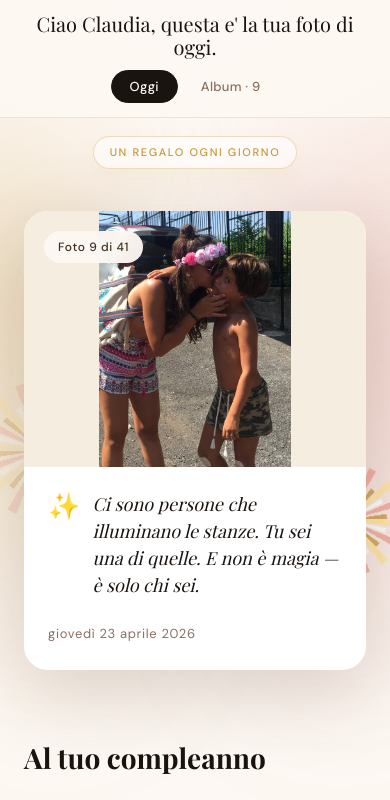
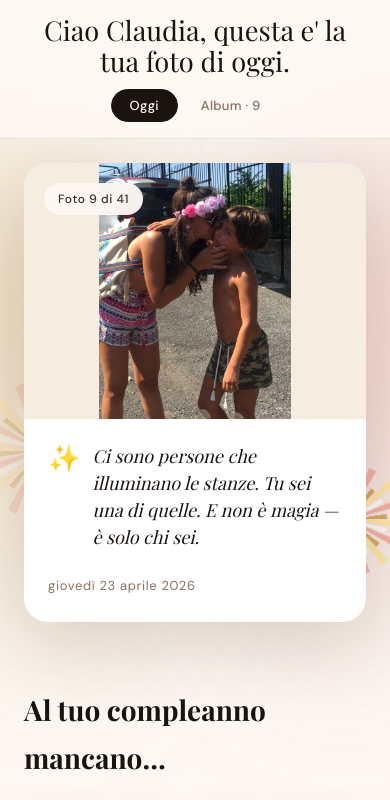
Before and after one commit to enzo1958x/Claudia-18, a Next.js app: page / in a window 390 px wide. Shown: the top 800 px of the page. Built offline with nearby package versions, Linux system fonts and the light colour scheme; a web font is replaced by a local one.

Commit message:
Add files via upload

```diff
--- a/src/app/globals.css
+++ b/src/app/globals.css
@@ -258,16 +258,16 @@ nav {
 .nav-inner {
   max-width: 860px;
   margin: 0 auto;
-  padding: 12px 24px 14px;
+  padding: 14px 24px 16px;
   display: flex;
   flex-direction: column;
   align-items: center;
-  gap: 10px;
+  gap: 12px;
 }
 
 .nav-heading {
   font-family: var(--font-display);
-  font-size: clamp(22px, 3.2vw, 30px);
+  font-size: clamp(28px, 4.4vw, 42px);
   color: var(--ink);
   text-align: center;
   line-height: 1.15;
@@ -280,6 +280,7 @@ nav {
 
 .nav-tabs-bottom {
   justify-content: center;
+  width: 100%;
 }
 
 .nav-tab {
@@ -307,37 +308,7 @@ nav {
 /* ─── Hero section ─── */
 .hero {
   text-align: center;
-  padding: 24px 0 28px;
-}
-
-.hero-label {
-  display: inline-block;
-  font-size: 11px;
-  font-weight: 500;
-  letter-spacing: 0.15em;
-  text-transform: uppercase;
-  color: var(--gold);
-  margin-bottom: 20px;
-  padding: 6px 16px;
-  border: 1px solid rgba(201,151,58,0.3);
-  border-radius: 100px;
-  background: rgba(255, 255, 255, 0.55);
-  backdrop-filter: blur(8px);
-  box-shadow: 0 12px 24px rgba(201, 151, 58, 0.08);
-}
-
-.hero-title {
-  font-family: var(--font-display);
-  font-size: clamp(24px, 4.2vw, 44px);
-  line-height: 1.15;
-  color: var(--ink);
-  margin-bottom: 0;
-  white-space: nowrap;
-}
-
-.hero-title em {
-  color: var(--rose);
-  font-style: italic;
+  padding: 8px 0 20px;
 }
 
 /* ─── Photo of the day card ─── */
@@ -767,7 +738,7 @@ nav {
     gap: 12px;
   }
   .nav-heading {
-    font-size: 20px;
+    font-size: clamp(24px, 7vw, 32px);
   }
   .ambient-blob-left {
     width: 170px;
@@ -830,11 +801,7 @@ nav {
     top: 460px;
   }
   .hero {
-    padding: 18px 0 22px;
-  }
-  .hero-title {
-    font-size: clamp(22px, 6vw, 30px);
-    white-space: normal;
+    padding: 6px 0 18px;
   }
   .photo-day-content { padding: 24px; }
   .photo-day-message {
--- a/src/app/page.tsx
+++ b/src/app/page.tsx
@@ -198,11 +198,7 @@ export default function Home() {
           {view === 'oggi' && (
             <>
               {/* Hero */}
-              {!isBirthday && (
-                <div className="hero">
-                  <div className="hero-label">Un regalo ogni giorno</div>
-                </div>
-              )}
+              {!isBirthday && <div className="hero" />}
 
               {/* Photo of the day */}
               <div className="photo-day-card" onClick={() => setLightboxIndex(todayPhotoIndex)}>
```
